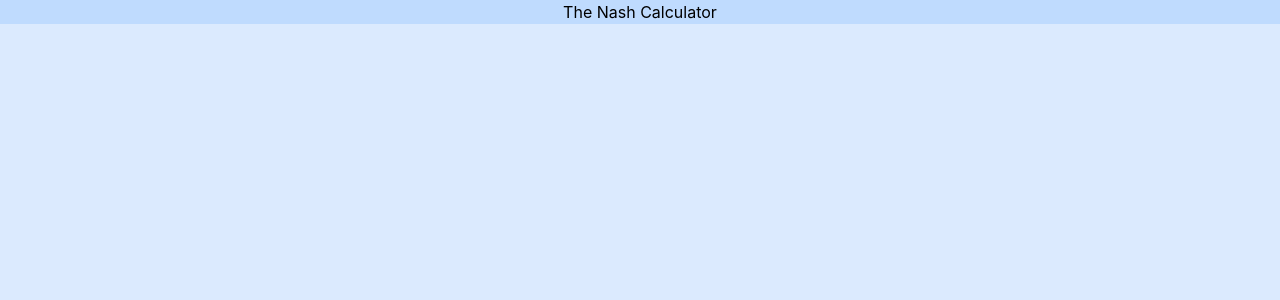
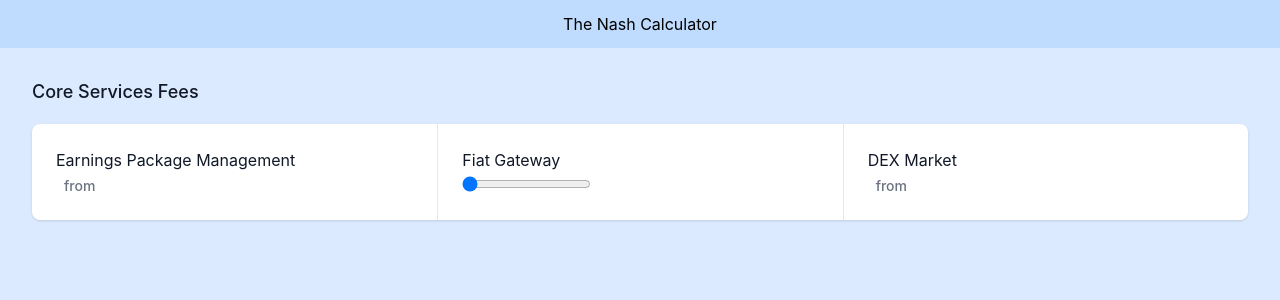
Before and after one commit to EricDotSmith/nashcalculator, a Next.js app: page / in a window 1280 px wide. Shown: the top 300 px of the page. Built offline with nearby package versions, Linux system fonts and the light colour scheme.

Commit message:
some experimentation

```diff
--- /dev/null
+++ b/components/CoreServicesCard.tsx
@@ -0,0 +1,58 @@
+import React, { useState } from "react";
+
+const CoreServicesCard: React.FC = () => {
+	const [sliderValue, setSliderValue] = useState<string>("0");
+	return (
+		<div className="m-4 sm:m-8">
+			<h3 className="text-lg leading-6 font-medium text-gray-900">
+				Core Services Fees
+			</h3>
+			<dl className="mt-5 grid grid-cols-1 rounded-lg bg-white overflow-hidden shadow divide-y divide-gray-200 md:grid-cols-3 md:divide-y-0 md:divide-x">
+				<div className="px-4 py-5 sm:p-6">
+					<dt className="text-base font-normal text-gray-900">
+						Earnings Package Management
+					</dt>
+					<dd className="mt-1 flex justify-between items-baseline md:block lg:flex">
+						<div className="flex items-baseline text-2xl font-semibold text-indigo-600">
+							<span className="ml-2 text-sm font-medium text-gray-500">
+								from
+							</span>
+						</div>
+					</dd>
+				</div>
+				<div className="px-4 py-5 sm:p-6">
+					<dt className="text-base font-normal text-gray-900">
+						Fiat Gateway
+					</dt>
+					<dd className="mt-1 flex justify-between items-baseline md:block lg:flex">
+						<div className="flex items-baseline text-2xl font-semibold">
+							<input
+								type="range"
+								max="100"
+								min="0"
+								value={sliderValue}
+								onChange={(e) =>
+									setSliderValue(e.target.value)
+								}
+							/>
+						</div>
+					</dd>
+				</div>
+				<div className="px-4 py-5 sm:p-6">
+					<dt className="text-base font-normal text-gray-900">
+						DEX Market
+					</dt>
+					<dd className="mt-1 flex justify-between items-baseline md:block lg:flex">
+						<div className="flex items-baseline text-2xl font-semibold text-indigo-600">
+							<span className="ml-2 text-sm font-medium text-gray-500">
+								from
+							</span>
+						</div>
+					</dd>
+				</div>
+			</dl>
+		</div>
+	);
+};
+
+export default CoreServicesCard;
--- /dev/null
+++ b/components/Header.tsx
@@ -0,0 +1,11 @@
+import React from "react";
+
+const Header: React.FC = () => {
+	return (
+		<div className="flex justify-center items-center w-full bg-blue-200 h-12">
+			The Nash Calculator
+		</div>
+	);
+};
+
+export default Header;
--- a/pages/index.tsx
+++ b/pages/index.tsx
@@ -1,11 +1,12 @@
 import type { NextPage } from "next";
+import CoreServicesCard from "../components/CoreServicesCard";
+import Header from "../components/Header";
 
 const Home: NextPage = () => {
 	return (
 		<div className="w-screen h-screen bg-blue-100">
-			<div className="flex justify-center w-full bg-blue-200">
-				The Nash Calculator
-			</div>
+			<Header />
+			<CoreServicesCard />
 		</div>
 	);
 };
```
